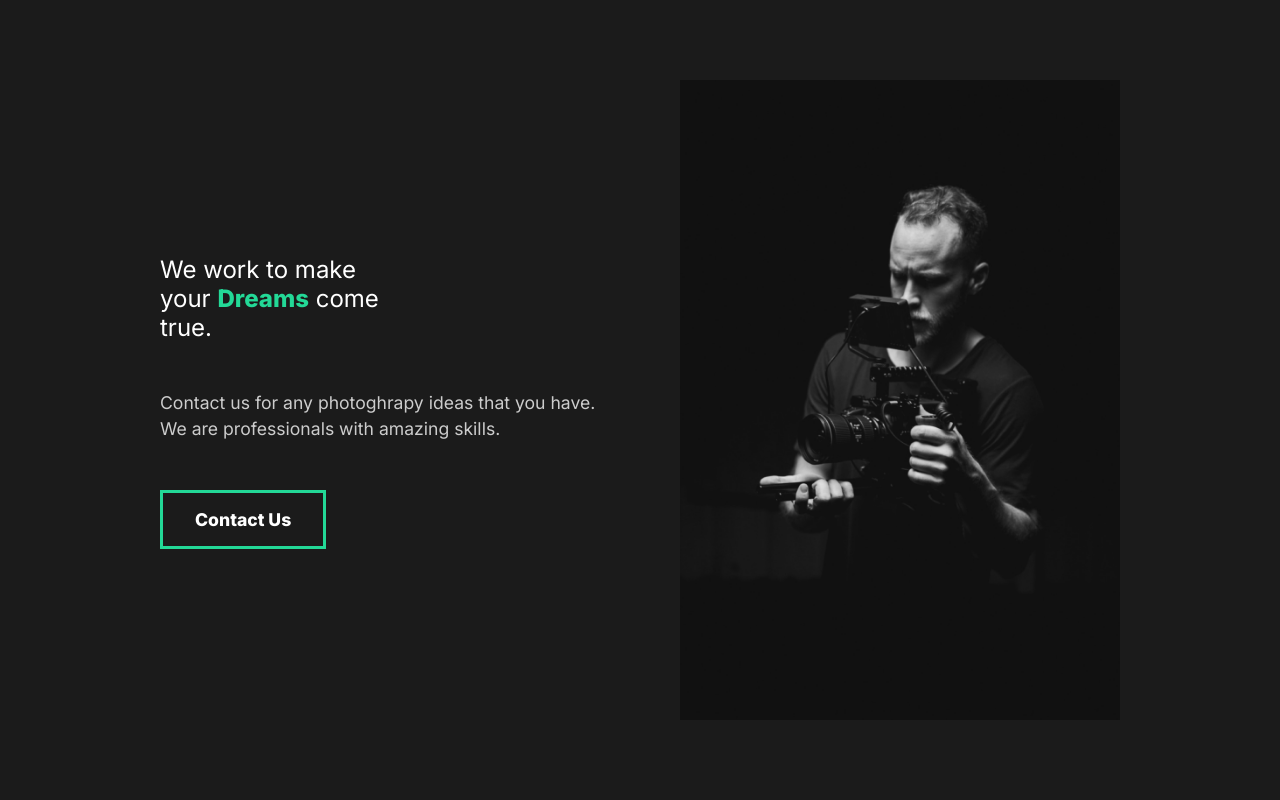
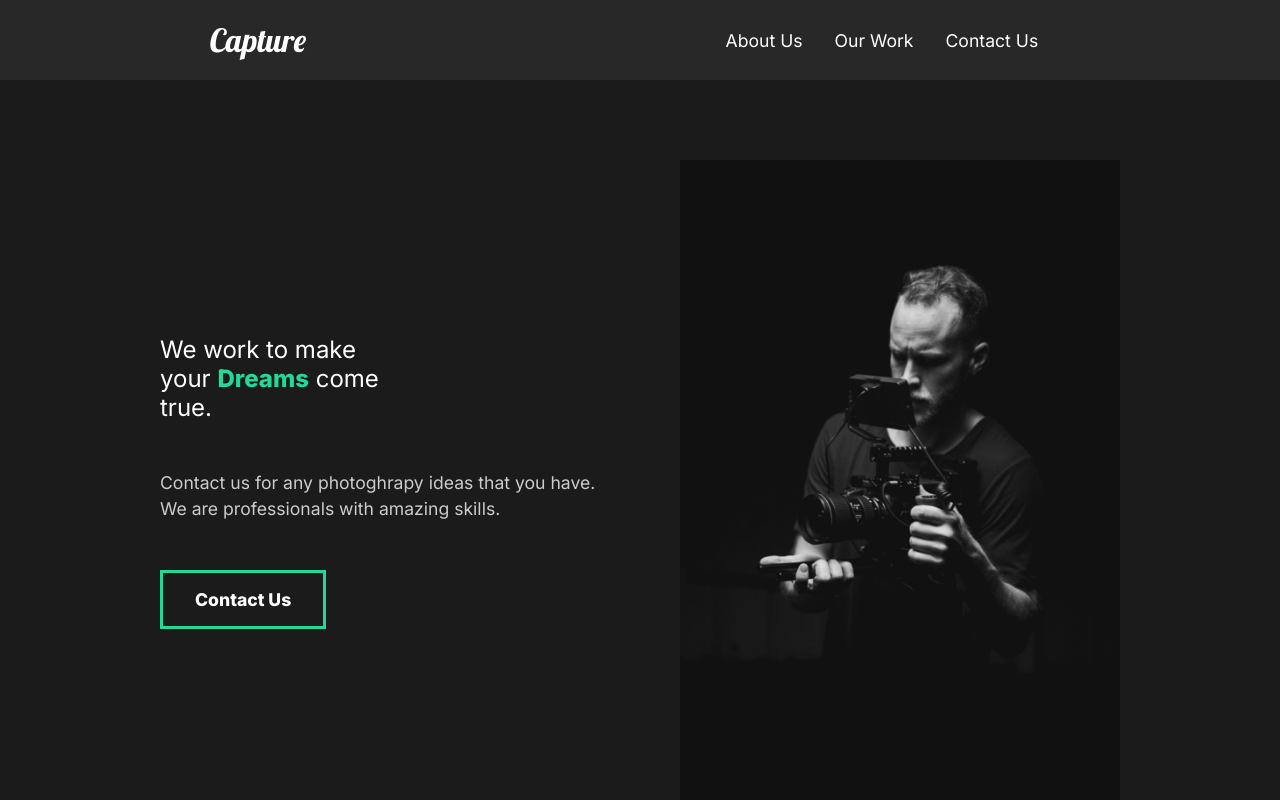
Before and after one commit to Mo2menAG/React-Capture-App, a React (Create React App) app: page / in a window 1280 px wide. Shown: the top 800 px of the page. Built offline with nearby package versions, Linux system fonts and the light colour scheme.

Commit message:
creating nav bar % styling it

```diff
--- a/src/components/FaqSection.js
+++ b/src/components/FaqSection.js
@@ -1,6 +1,6 @@
 import React from "react";
 import styled from "styled-components";
-import {About, Image, Hide, Describtion} from "../styles"
+import {About} from "../styles";
 
 const FaqSecion = () => {
     return(
--- /dev/null
+++ b/src/components/Nav.js
@@ -0,0 +1,57 @@
+import React from "react";
+import styled from "styled-components";
+
+const Nav = () => {
+    return(
+        <StyledNav>
+            <h1>
+                <a href="">Capture</a>
+            </h1>
+            <ul>
+                <li>
+                    <a href="">About Us</a>
+                </li>
+                <li>
+                    <a href="">Our Work</a>
+                </li>
+                <li>
+                    <a href="">Contact Us</a>
+                </li>
+            </ul>
+        </StyledNav>
+    );
+};
+
+const StyledNav = styled.nav`
+    min-height: 10vh;
+    display: flex;
+    margin: auto;
+    justify-content: space-around;
+    align-items: center;
+
+    //justify-content: space-between;
+    background: #282828;
+    a {
+        color: white;
+        text-decoration: none;
+    }
+    ul {
+        display: flex;
+        //margin: auto;
+        justify-content: space-between;
+        list-style: none;
+        li {
+            padding-right: 2rem;
+            position: relative;
+        }
+    }
+    h1 {
+        a {
+            font-family: "Lobster", cursive;
+            font-weight: lighter;
+            font-size: 2rem;
+        }
+    }
+`;
+
+export default Nav
--- a/src/components/ServicesSection.js
+++ b/src/components/ServicesSection.js
@@ -12,7 +12,7 @@
 import teamwork from "../img/teamwork.svg"
 
 //styles
-import {About, Image, Hide, Describtion} from "../styles"
+import {About, Image, Describtion} from "../styles"
 
 const ServicesSectiont = () => {
     return(
--- a/src/pages/AboutUS.js
+++ b/src/pages/AboutUS.js
@@ -3,10 +3,12 @@
 import AboutSection from "../components/AboutSection";
 import ServicesSection from "../components/ServicesSection";
 import FaqSection from "../components/FaqSection";
+import Nav from "../components/Nav"
 
 const AboutUs = () => {
     return(
         <>
+            <Nav />
             <AboutSection />
             <ServicesSection />
             <FaqSection />
```
